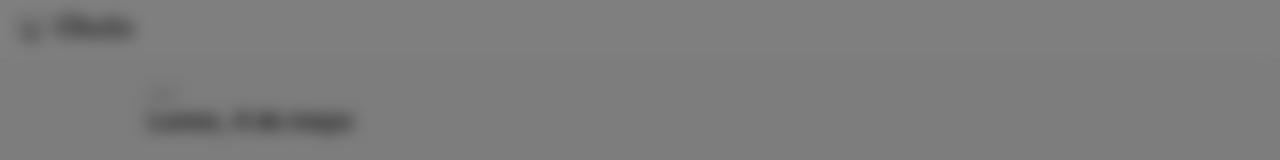
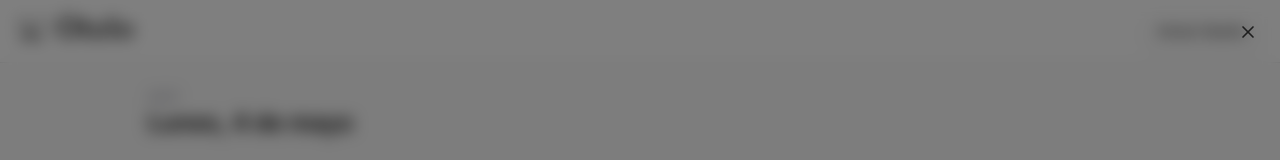
Before and after one commit to diegoveraniego/otelo-app, a Next.js app: page / in a window 1280 px wide. Shown: the top 160 px of the page. Built offline with nearby package versions, Linux system fonts and the light colour scheme; no server answers; the database is empty.

Commit message:
UI tweaks: fix layout overflows and improve image loading

```diff
--- a/app/layout.tsx
+++ b/app/layout.tsx
@@ -6,6 +6,7 @@ import UserSelectModal, { OpenUserModalButton } from "@/components/UserSelectMod
 import BottomNav from "@/components/BottomNav";
 import { ThemeProvider } from "@/components/ThemeProvider";
 import NotificationBell from "@/components/NotificationBell";
+import Image from "next/image";
 
 const inter = Inter({ subsets: ["latin"] });
 const bagnard = localFont({ src: "../public/fonts/Bagnard.otf", variable: "--font-bagnard" });
@@ -36,10 +37,14 @@ export default function RootLayout({
             className="sticky top-0 z-40 bg-white dark:bg-[#303030] border-b border-[#E5E6E6] dark:border-[#3D3D3D] px-2 py-1 md:px-4 md:py-3 flex justify-between items-center w-screen"
           >
             <div className="flex items-center gap-2">
-              <img
+              <Image
                 src="/logo_otelo.png"
                 alt="Logo Otelo"
+                width={32}
+                height={32}
                 className="w-5 h-5 md:w-8 md:h-8 dark:invert"
+                priority
+                unoptimized={true}
               />
               <h1
                 className="text-lg md:text-3xl text-[#1E1E1E] dark:text-white"
--- a/app/page.tsx
+++ b/app/page.tsx
@@ -9,7 +9,7 @@ export default function Home() {
     <div className="animate-in fade-in duration-500 pb-8 mt-2">
       <div className="grid md:grid-cols-[1fr_300px] gap-6 items-start">
         {/* Columna principal */}
-        <div>
+        <div className="min-w-0">
           <DateHeader />
           {/* SummaryCard solo en móvil — en desktop va en la sidebar */}
           <div className="md:hidden">
--- a/components/Avatar.tsx
+++ b/components/Avatar.tsx
@@ -4,6 +4,8 @@ interface AvatarProps {
   member: Member;
   className?: string;
 }
+
+import Image from 'next/image';
 
 export default function Avatar({ member, className = '' }: AvatarProps) {
   if (member.avatar_url) {
@@ -12,10 +14,14 @@ export default function Avatar({ member, className = '' }: AvatarProps) {
         className={`relative rounded-full overflow-hidden shrink-0 shadow-sm border border-black/5 ${className}`}
         style={{ backgroundColor: member.color }}
       >
-        <img
+        <Image
           src={member.avatar_url}
           alt={`Avatar de ${member.name}`}
-          className="w-full h-full object-cover"
+          fill
+          sizes="(max-width: 768px) 100vw, (max-width: 1200px) 50vw, 33vw"
+          className="object-cover"
+          priority
+          unoptimized={true}
         />
       </div>
     );
--- a/components/ChoreGrid.tsx
+++ b/components/ChoreGrid.tsx
@@ -35,10 +35,10 @@ export default function ChoreGrid() {
           <button
             key={chore.id}
             onClick={() => handleChoreClick(chore)}
-            className="flex flex-col items-center justify-center p-4 bg-white dark:bg-[#303030] rounded-xl shadow-sm border border-[#E5E6E6] dark:border-[#3D3D3D] hover:bg-[#FAFAFA] dark:hover:bg-[#3D3D3D] transition-colors aspect-square"
+            className="flex flex-col items-center justify-center p-3 sm:p-4 bg-white dark:bg-[#303030] rounded-xl shadow-sm border border-[#E5E6E6] dark:border-[#3D3D3D] hover:bg-[#FAFAFA] dark:hover:bg-[#3D3D3D] transition-colors aspect-square w-full min-w-0"
           >
-            <span className="text-4xl mb-3">{chore.emoji}</span>
-            <span className="text-sm font-medium text-[#1E1E1E] dark:text-white text-center leading-tight">
+            <span className="text-3xl sm:text-4xl mb-2 sm:mb-3">{chore.emoji}</span>
+            <span className="text-xs sm:text-sm font-medium text-[#1E1E1E] dark:text-white text-center leading-tight w-full truncate px-1">
               {chore.name}
             </span>
           </button>
--- a/components/RecentActivity.tsx
+++ b/components/RecentActivity.tsx
@@ -109,7 +109,7 @@ export default function RecentActivity() {
                 <div className="flex-1 min-w-0">
                   <p className="text-sm text-[#1E1E1E] dark:text-white truncate">
                     <span className="font-semibold">{log.member.name}</span> hizo{' '}
-                    <span className="font-medium">{log.chore.name}</span> {log.chore.emoji}
+                    <span className="font-medium truncate inline-block max-w-[120px] sm:max-w-xs align-bottom">{log.chore.name}</span> {log.chore.emoji}
                   </p>
                   <p className="text-xs text-[#1E1E1E]/70 dark:text-white/70 mt-0.5">
                     Hace {formatDistanceToNow(new Date(log.done_at), { locale: es })}
--- a/components/UserSelectModal.tsx
+++ b/components/UserSelectModal.tsx
@@ -12,7 +12,7 @@ import EditProfileModal from './EditProfileModal';
 
   export default function UserSelectModal() {
     const pathname = usePathname();
-    const { currentUser, setCurrentUser } = useUserStore();
+    const { currentUser, setCurrentUser, hasDismissedUserModal, setHasDismissedUserModal } = useUserStore();
     const [members, setMembers] = useState<Member[]>([]);
     const [isOpen, setIsOpen] = useState(false);
     const [isEditOpen, setIsEditOpen] = useState(false);
@@ -28,7 +28,7 @@ import EditProfileModal from './EditProfileModal';
     }, [pathname]);
 
   useEffect(() => {
-    if (!currentUser) {
+    if (!currentUser && !hasDismissedUserModal) {
       setIsOpen(true);
     }
 
@@ -65,7 +65,7 @@ import EditProfileModal from './EditProfileModal';
 
     return (
       <div className="fixed inset-0 z-50 flex items-center justify-center bg-black/50 p-4 backdrop-blur-sm">
-      <div className="w-full max-w-sm bg-white dark:bg-[#303030] rounded-xl shadow-lg border border-[#E5E6E6] dark:border-[#3D3D3D] overflow-hidden animate-in fade-in zoom-in duration-200 transition-colors">
+      <div className="w-full max-w-sm max-h-[90vh] flex flex-col bg-white dark:bg-[#303030] rounded-xl shadow-lg border border-[#E5E6E6] dark:border-[#3D3D3D] overflow-hidden animate-in fade-in zoom-in duration-200 transition-colors">
         <div className="p-6 text-center border-b border-[#E5E6E6] dark:border-[#3D3D3D] bg-[#FAFAFA] dark:bg-[#2A2A2A] transition-colors">
           <h2 className="text-xl font-bold text-[#1E1E1E] dark:text-white">
             {selectedMember ? 'Ingresa tu PIN' : '¿Quién eres?'}
@@ -86,9 +86,23 @@ import EditProfileModal from './EditProfileModal';
               </button>
             </div>
           )}
+          {!currentUser && !selectedMember && (
+             <div className="absolute top-4 right-4 flex gap-2">
+                <button
+                  onClick={() => {
+                    setHasDismissedUserModal(true);
+                    setIsOpen(false);
+                  }}
+                  className="p-1.5 text-[#1E1E1E] dark:text-white hover:bg-[#E5E6E6] dark:hover:bg-[#3D3D3D] rounded-lg transition-colors"
+                  aria-label="Cerrar modal"
+                >
+                  <X className="w-5 h-5" />
+                </button>
+             </div>
+          )}
         </div>
 
-        <div className="p-6">
+        <div className="flex-1 overflow-y-auto p-6">
           {!selectedMember ? (
             members.length === 0 ? (
               <div className="text-center p-4">
@@ -171,12 +185,13 @@ import EditProfileModal from './EditProfileModal';
 export function OpenUserModalButton() {
   const { currentUser } = useUserStore();
   const [isClient, setIsClient] = useState(false);
+  const pathname = usePathname();
 
   useEffect(() => {
     setIsClient(true);
   }, []);
 
-  if (!isClient || !currentUser) return null;
+  if (!isClient || pathname === '/login') return null;
 
   return (
     <button
@@ -185,10 +200,17 @@ export function OpenUserModalButton() {
         // For simplicity, we just dispatch a custom event.
         window.dispatchEvent(new CustomEvent('open-user-modal'));
       }}
-      className="flex items-center gap-2 bg-white dark:bg-[#303030] rounded-full p-1 pr-3 shadow-sm border border-[#E5E6E6] dark:border-[#3D3D3D] hover:bg-[#FAFAFA] dark:hover:bg-[#3D3D3D] transition-colors"
+      className="flex items-center gap-2 bg-white dark:bg-[#303030] rounded-full p-1 shadow-sm border border-[#E5E6E6] dark:border-[#3D3D3D] hover:bg-[#FAFAFA] dark:hover:bg-[#3D3D3D] transition-colors"
+      style={currentUser ? { paddingRight: '0.75rem' } : { paddingRight: '0.25rem', paddingLeft: '0.75rem', padding: '0.5rem 1rem' }}
     >
-      <Avatar member={currentUser} className="w-8 h-8 text-sm" />
-      <span className="font-medium text-sm text-[#1E1E1E] dark:text-white">{currentUser.name}</span>
+      {currentUser ? (
+        <>
+          <Avatar member={currentUser} className="w-8 h-8 text-sm" />
+          <span className="font-medium text-sm text-[#1E1E1E] dark:text-white">{currentUser.name}</span>
+        </>
+      ) : (
+        <span className="font-medium text-sm text-[#1E1E1E] dark:text-white">Iniciar Sesión</span>
+      )}
     </button>
   );
 }
--- a/lib/store.ts
+++ b/lib/store.ts
@@ -7,6 +7,8 @@ type UserState = {
   setCurrentUser: (user: Member | null) => void;
   lastSeenNotifications: string | null;
   setLastSeenNotifications: (ts: string) => void;
+  hasDismissedUserModal: boolean;
+  setHasDismissedUserModal: (dismissed: boolean) => void;
 };
 
 export const useUserStore = create<UserState>()(
@@ -16,6 +18,8 @@ export const useUserStore = create<UserState>()(
       setCurrentUser: (user) => set({ currentUser: user }),
       lastSeenNotifications: null,
       setLastSeenNotifications: (ts) => set({ lastSeenNotifications: ts }),
+      hasDismissedUserModal: false,
+      setHasDismissedUserModal: (dismissed) => set({ hasDismissedUserModal: dismissed }),
     }),
     {
       name: 'otelo-user-storage',
```
